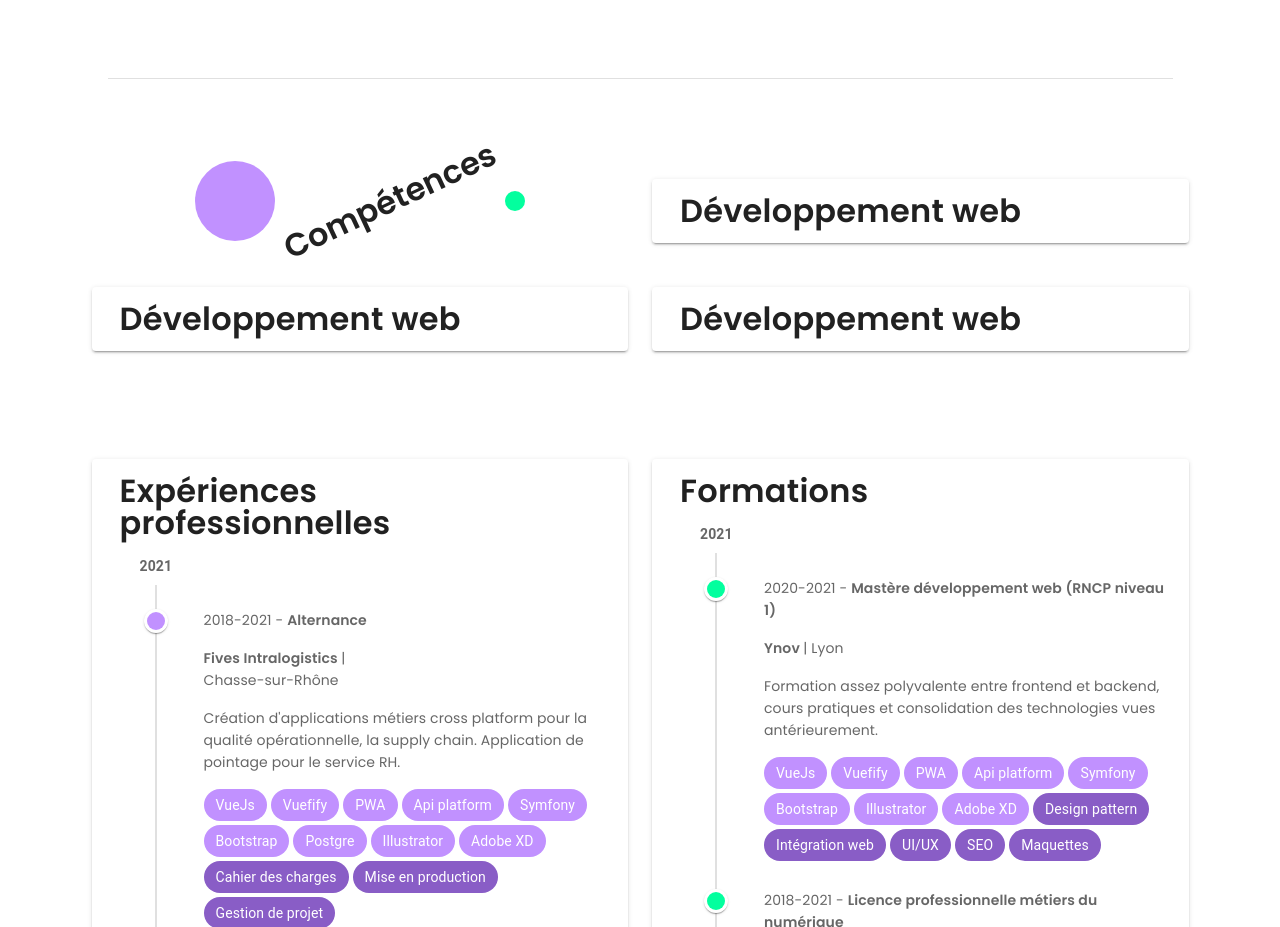
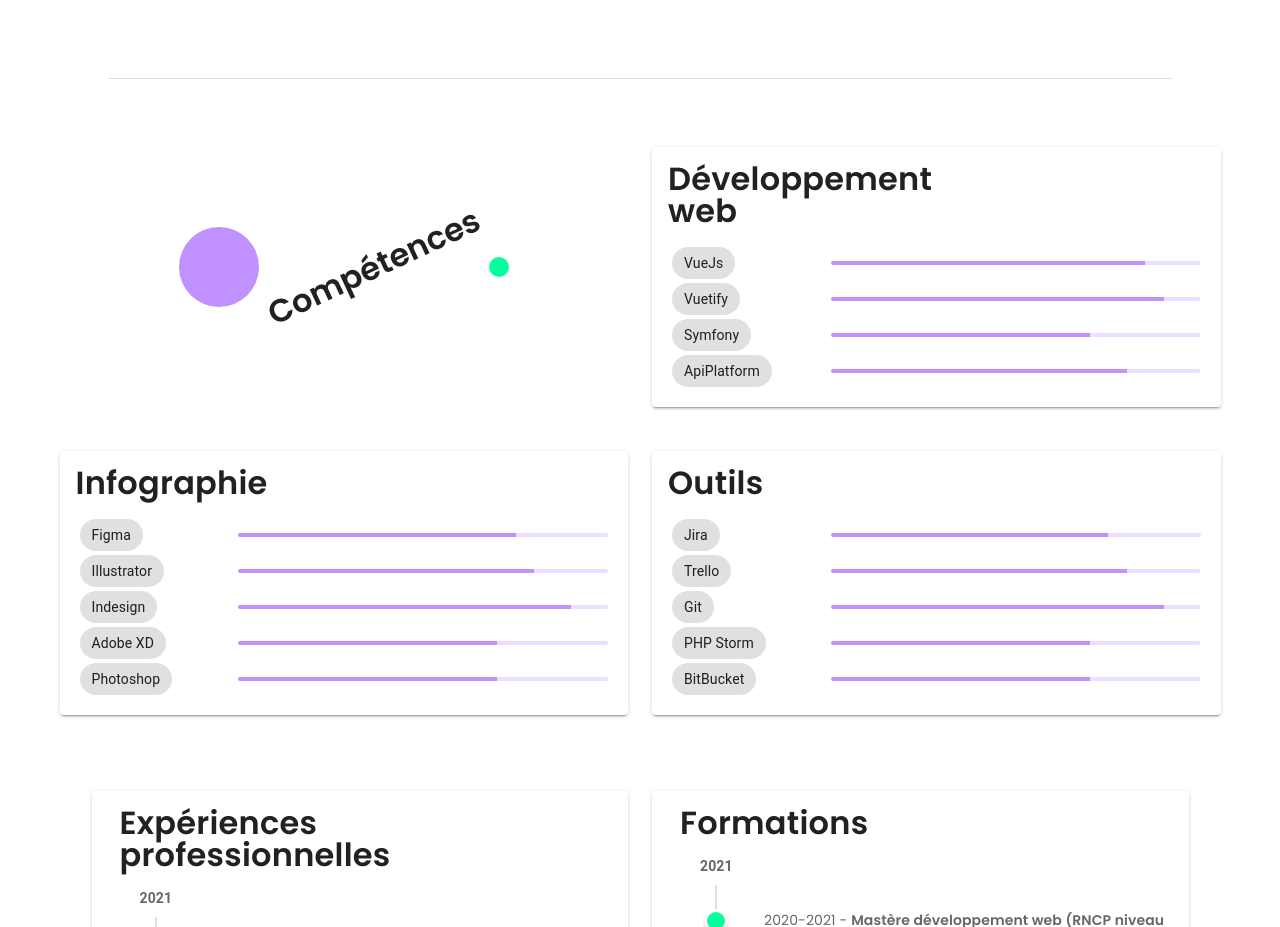
Before and after one commit to mguer/portfolio, a Vue app: page /about in a window 1280 px wide. Shown: the part 566-1493 px from the top of the page. Built offline with nearby package versions, Linux system fonts and the light colour scheme; a small style sheet from the web is missing.

Commit message:
skills about page

```diff
--- a/src/components/CV/Dashboard.vue
+++ b/src/components/CV/Dashboard.vue
@@ -1,7 +1,7 @@
 <template>
   <v-card>
     <v-card-title class="mt-5">
-      <h2 class="ml-3">
+      <h2 class="">
         Développement web
       </h2>
     </v-card-title>
--- /dev/null
+++ b/src/components/CV/DevSkills.vue
@@ -0,0 +1,49 @@
+<template>
+  <v-card>
+    <v-card-title class="mt-5">
+      <h2>Développement <br> web</h2>
+    </v-card-title>
+    <v-card-text>
+      <div
+        v-for="technology in technologies"
+        :key="technology.name"
+        class="d-flex justify-space-between align-center ma-1"
+      >
+        <v-chip>{{technology.name}}</v-chip>
+        <v-progress-linear
+          rounded
+          :value="technology.lvl"
+          style="width: 70%"
+        ></v-progress-linear>
+      </div>
+    </v-card-text>
+  </v-card>
+</template>
+
+<script>
+export default {
+  name: "DevSkills",
+  data: () => ({
+    technologies: [
+      {
+        name: "VueJs",
+        lvl: "85",
+      },
+      {
+        name: "Vuetify",
+        lvl: "90",
+      },
+      {
+        name: "Symfony",
+        lvl: "70",
+      },
+      {
+        name: "ApiPlatform",
+        lvl: "80",
+      },
+    ],
+  }),
+};
+</script>
+
+<style scoped></style>
--- /dev/null
+++ b/src/components/CV/GraphicsSkills.vue
@@ -0,0 +1,55 @@
+<template>
+  <v-card>
+    <v-card-title class="mt-5">
+      <h2>Infographie</h2>
+    </v-card-title>
+    <v-card-text>
+      <div
+          v-for="technology in technologies"
+          :key="technology.name"
+          class="d-flex justify-space-between align-center ma-1"
+      >
+        <v-chip>{{technology.name}}</v-chip>
+        <v-progress-linear
+            rounded
+            :value="technology.lvl"
+            style="width: 70%"
+        ></v-progress-linear>
+      </div>
+    </v-card-text>
+  </v-card>
+</template>
+
+<script>
+export default {
+  name: "GraphicsSkills",
+  data: () => ({
+    technologies: [
+      {
+        name: "Figma",
+        lvl: "75",
+      },
+      {
+        name: "Illustrator",
+        lvl: "80",
+      },
+      {
+        name: "Indesign",
+        lvl: "90",
+      },
+      {
+        name: "Adobe XD",
+        lvl: "70",
+      },
+      {
+        name: "Photoshop",
+        lvl: "70",
+      },
+    ],
+  }),
+}
+</script>
+
+<style scoped>
+
+</style>
--- /dev/null
+++ b/src/components/CV/SoftsSkillz.vue
@@ -0,0 +1,55 @@
+<template>
+  <v-card>
+    <v-card-title class="mt-5">
+      <h2>Outils</h2>
+    </v-card-title>
+    <v-card-text>
+      <div
+          v-for="technology in technologies"
+          :key="technology.name"
+          class="d-flex justify-space-between align-center ma-1"
+      >
+        <v-chip>{{technology.name}}</v-chip>
+        <v-progress-linear
+            rounded
+            :value="technology.lvl"
+            style="width: 70%"
+        ></v-progress-linear>
+      </div>
+    </v-card-text>
+  </v-card>
+</template>
+
+<script>
+export default {
+  name: "SoftsSkillz",
+  data: () => ({
+    technologies: [
+      {
+        name: "Jira",
+        lvl: "75",
+      },
+      {
+        name: "Trello",
+        lvl: "80",
+      },
+      {
+        name: "Git",
+        lvl: "90",
+      },
+      {
+        name: "PHP Storm",
+        lvl: "70",
+      },
+      {
+        name: "BitBucket",
+        lvl: "70",
+      },
+    ],
+  }),
+}
+</script>
+
+<style scoped>
+
+</style>
--- a/src/views/About.vue
+++ b/src/views/About.vue
@@ -52,12 +52,12 @@
           </v-avatar>
         </div>
       </v-col>
+    </v-row>
 
-    </v-row>
     <v-divider light class="ma-12"></v-divider>
-    <v-row class="pa-8">
 
-      <v-col md="6" class="justify-center d-flex align-center">
+    <v-row class="">
+      <v-col class="col-sm-6 col-md-6 col-lg-6 col-xl-6 col-12 justify-center d-flex align-center my-10">
         <v-avatar
             color="primary"
             size="80"
@@ -70,14 +70,14 @@
             size="20"
         ></v-avatar>
       </v-col>
-      <v-col md="6">
-      <Dashboard></Dashboard>
+      <v-col class="col-sm-6 col-md-6 col-lg-6 col-xl-6 col-12" >
+        <DevSkills></DevSkills>
       </v-col>
-      <v-col md="6">
-        <Dashboard></Dashboard>
+      <v-col class="col-sm-6 col-md-6 col-lg-6 col-xl-6 col-12" >
+        <GraphicsSkills></GraphicsSkills>
       </v-col>
-      <v-col md="6">
-        <Dashboard></Dashboard>
+      <v-col class="col-sm-6 col-md-6 col-lg-6 col-xl-6 col-12" >
+        <SoftsSkillz></SoftsSkillz>
       </v-col>
     </v-row>
 
@@ -101,9 +101,12 @@
 import Dashboard from "../components/CV/Dashboard";
 import Experiences from "../components/CV/Timelines/Experiences";
 import Formations from "../components/CV/Timelines/Formations";
+import DevSkills from "../components/CV/DevSkills";
+import GraphicsSkills from "../components/CV/GraphicsSkills";
+import SoftsSkillz from "../components/CV/SoftsSkillz";
 export default {
   name: "About",
-  components: {Formations, Experiences, Dashboard},
+  components: {SoftsSkillz, GraphicsSkills, DevSkills, Formations, Experiences, Dashboard},
 };
 </script>
 <style scoped>
```
Lines whose indentation alone changed are shown as unchanged.
